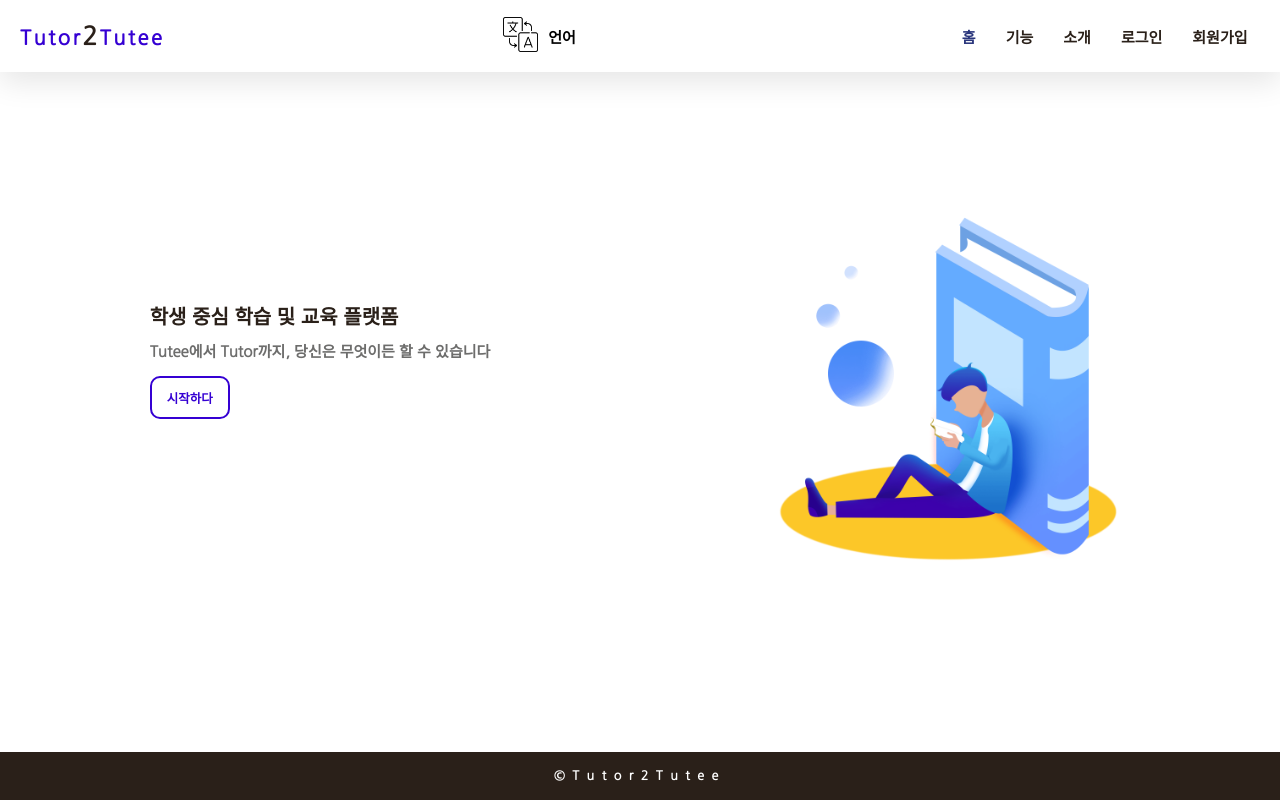
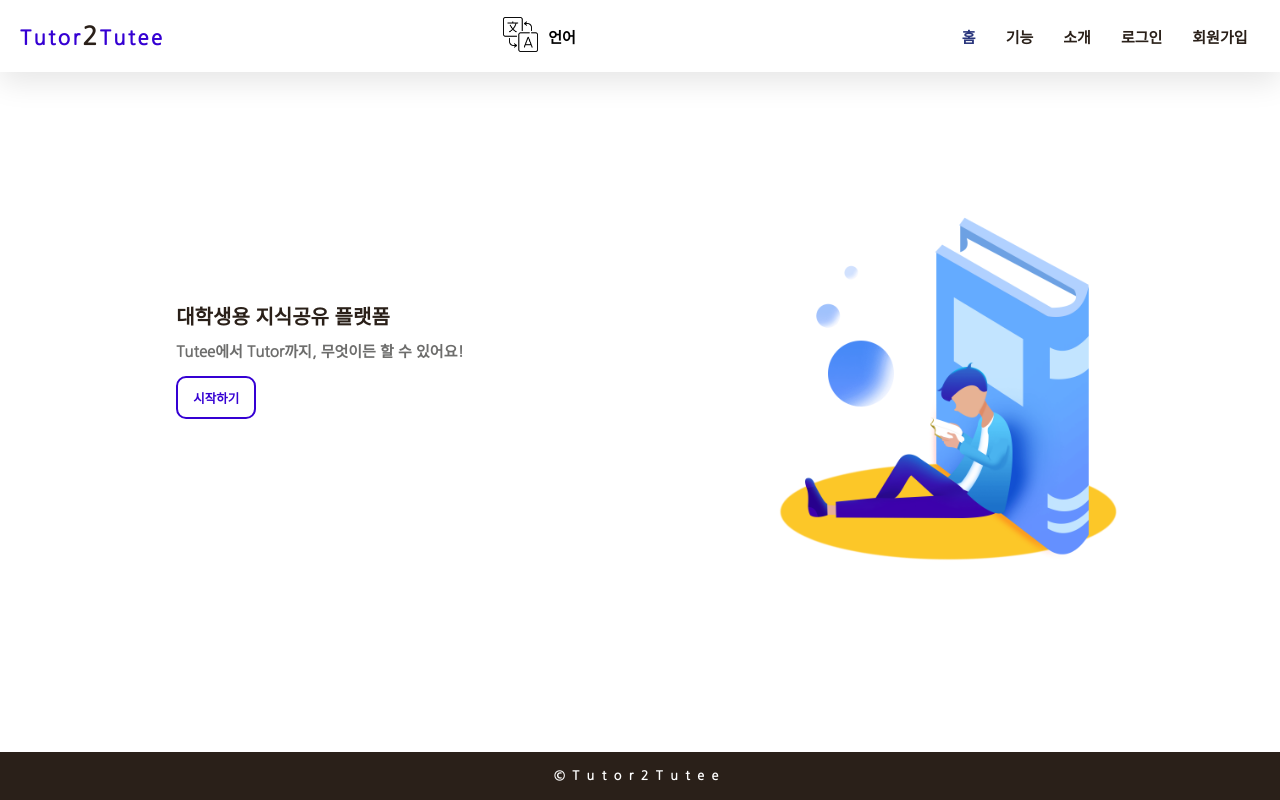
Before and after one commit to Tutor2Tutee/Tutor2Tutee, a React (Create React App) app: page / in a window 1280 px wide. Built offline with nearby package versions, Linux system fonts and the light colour scheme.

Commit message:
Update Home.js

```diff
--- a/src/pages/Home/Home.js
+++ b/src/pages/Home/Home.js
@@ -12,9 +12,9 @@ const Home = () => {
             <div className="home__main">
                 <div className="home__info--container">
                     <div className="home__info">
-                        <h1 className="home__h1">{language === "kor" ? "학생 중심 학습 및 교육 플랫폼" :"Student Oriented Learning & Teaching Platform"}</h1>
-                        <p className="home__p">{language === "kor" ? "Tutee에서 Tutor까지, 당신은 무엇이든 할 수 있습니다" : "From Tutee to Tutor, You can do anything"}</p>
-                        <Link to="/login" className="home__button" >{language === "kor" ? "시작하다" : "Get Started"}</Link>
+                        <h1 className="home__h1">{language === "kor" ? "대학생용 지식공유 플랫폼" :"Student Oriented Learning & Teaching Platform"}</h1>
+                        <p className="home__p">{language === "kor" ? "Tutee에서 Tutor까지, 무엇이든 할 수 있어요!" : "From Tutee to Tutor, You can do anything"}</p>
+                        <Link to="/login" className="home__button" >{language === "kor" ? "시작하기" : "Get Started"}</Link>
                     </div>
                 </div>
                 <div className="home__banner">
```
